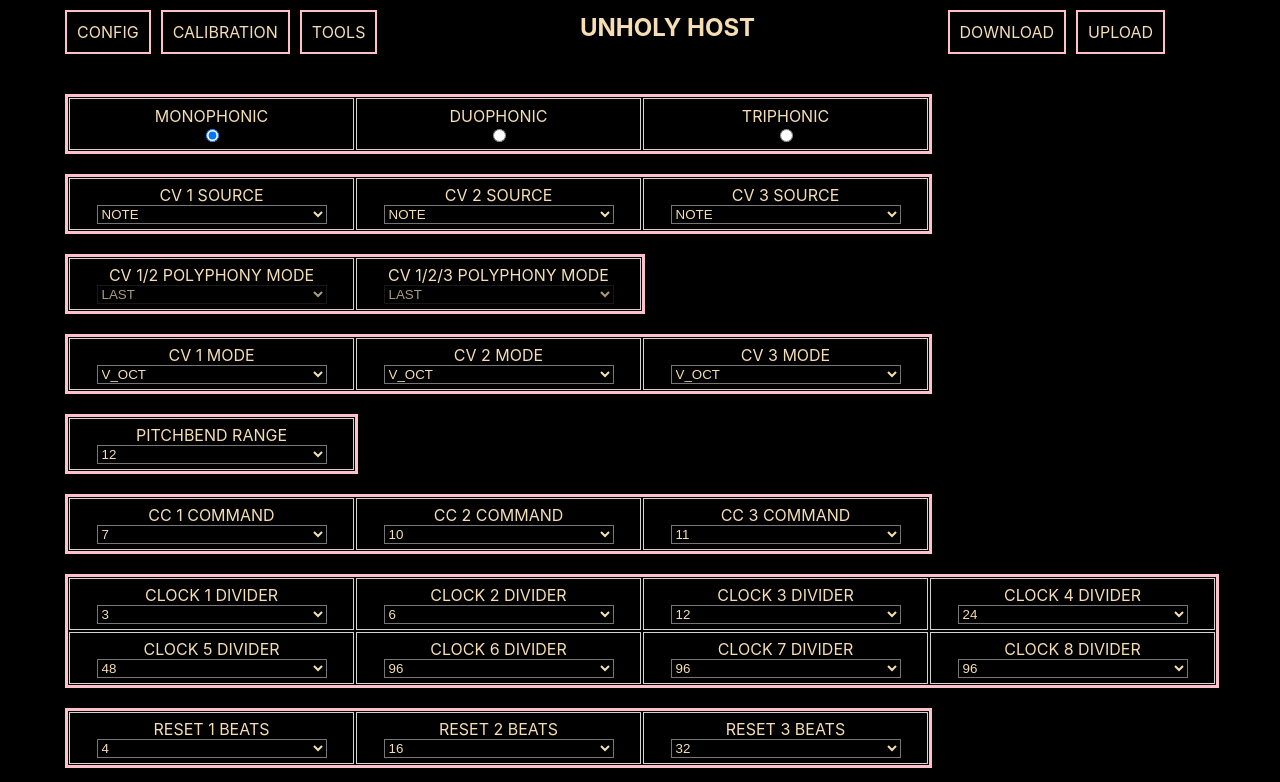
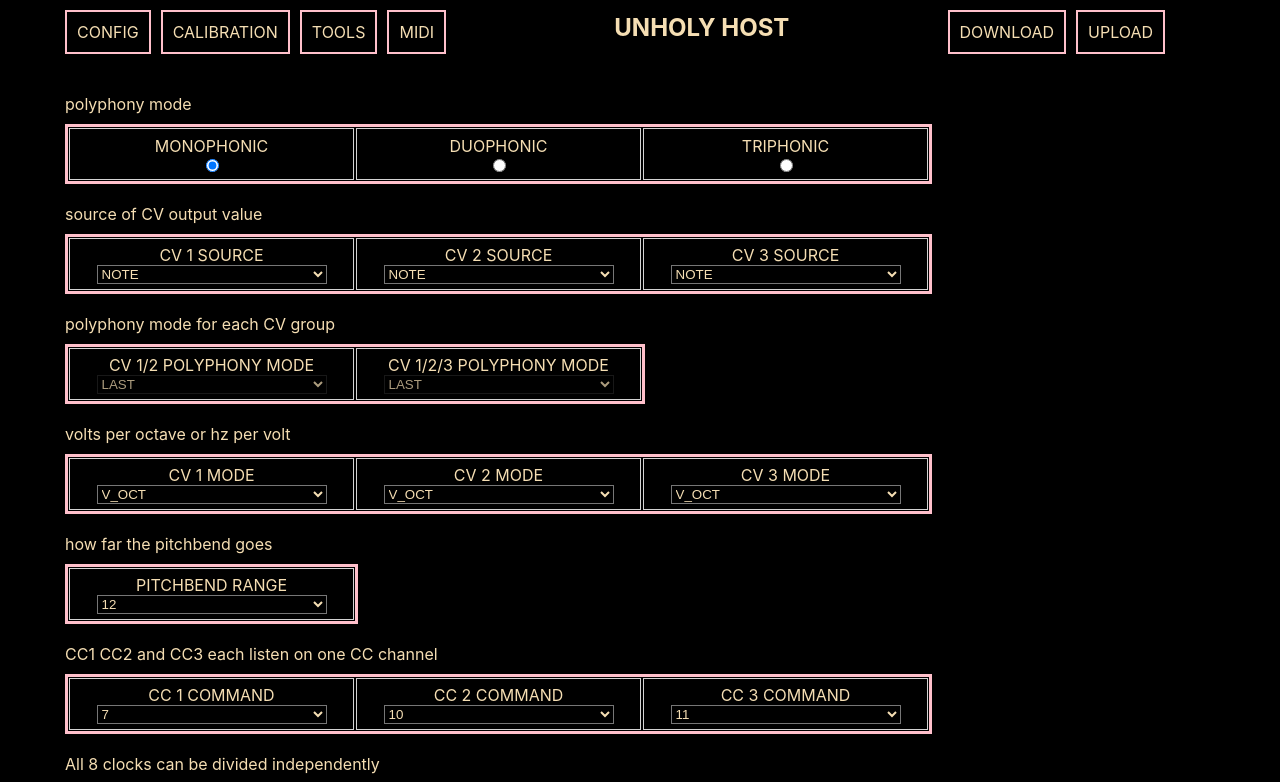
Before and after one commit to marchingband/Unholy_Host_Webapp, a React (Create React App) app: page / in a window 1280 px wide. Shown: the top 782 px of the page. Built offline with nearby package versions, Linux system fonts and the light colour scheme; the HTML template or start-up script is replaced by a standard one.

Commit message:
add midi page, add titles

```diff
--- a/src/App.css
+++ b/src/App.css
@@ -208,6 +208,10 @@
     margin-inline: auto;
 }
 
+.title {
+    margin-top: 10px;
+}
+
 .keyboard {
     border: 10px solid pink;
     display: flex;
--- a/src/App.js
+++ b/src/App.js
@@ -38,9 +38,15 @@ function App() {
         </span>
         <span
           className='button'
+          onClick={()=>setPage("tools")}
+        >
+          TOOLS
+        </span>
+        <span
+          className='button'
           onClick={()=>setPage("midi")}
         >
-          TOOLS
+          MIDI
         </span>
         <h2>
           UNHOLY HOST
@@ -60,6 +66,9 @@ function App() {
         </span>
       </span>
         <div className={"App" + (page != "home" ? " visually-hidden" : "")}>
+          <div className='title'>
+            polyphony mode
+          </div>
           <div className='select-group group'>
             {
               polyhponyModes.map((mode,i)=>
@@ -74,6 +83,9 @@ function App() {
                 </label>
               )
             }
+          </div>
+          <div className='title'>
+            source of CV output value
           </div>
           <div className="select-group group">
             {
@@ -101,6 +113,9 @@ function App() {
               )
             }
           </div>
+          <div className='title'>
+            polyphony mode for each CV group
+          </div>
           <div className="select-group group">
             {
               [
@@ -125,6 +140,9 @@ function App() {
                 </label>
               )
             }
+          </div>
+          <div className='title'>
+            volts per octave or hz per volt
           </div>
           <div className="select-group group">
             {
@@ -151,6 +169,9 @@ function App() {
               )
             }
           </div>
+          <div className='title'>
+            how far the pitchbend goes
+          </div>
           <div className="select-group group">
               <label>
                 PITCHBEND RANGE
@@ -167,6 +188,9 @@ function App() {
                   }
                 </select>
               </label>
+          </div>
+          <div className='title'>
+            CC1 CC2 and CC3 each listen on one CC channel
           </div>
           <div className="select-group group">
             {
@@ -192,6 +216,9 @@ function App() {
                 </label>
               )
             }
+          </div>
+          <div className='title'>
+            All 8 clocks can be divided independently
           </div>
           <div className="group">
             <div className="select-group">
@@ -247,6 +274,9 @@ function App() {
               }
             </div>
           </div>
+          <div className='title'>
+            In transport mode, gates can send a trigger every x beats
+          </div>
           <div className="select-group group">
             {
               [
@@ -271,6 +301,9 @@ function App() {
                 </label>
               )
             }
+          </div>
+          <div className='title'>
+            What controls each gate
           </div>
           <div className="group">
             <div className="select-group">
@@ -478,7 +511,7 @@ function App() {
             )
           }
         </div>
-        <div className={"App" + (page != "midi" ? " visually-hidden" : "")}>
+        <div className={"App" + (page != "tools" ? " visually-hidden" : "")}>
           <div className='metronome'>
             <h2>
               METRONOME and KEYPAD
@@ -526,6 +559,45 @@ function App() {
             }
           </div>
         </div>
+        <div className={"App" + (page != "midi" ? " visually-hidden" : "")}>
+          <div className="select-group group">
+            <label>
+              MIDI CHANNEL
+              <select
+                value={config.midiChannel}
+                onChange={e=>config.setMidiChannel(e.target.value)}
+              >
+                {
+                  [0,1,2,3,4,5,6,7,8,9,10,11,12,13,14,15,16].map((chan, i)=>
+                    <option value={chan} key={i}>
+                      {chan == 0 ? "omni" : chan}
+                    </option>
+                  )
+                }
+              </select>
+            </label>
+            <label>
+              MERGE/ROUTE MIDI
+              <select
+                value={config.mergeMidi}
+                onChange={e=>config.setMergeMidi(e.target.value)}
+              >
+                <option value={0}>
+                  NONE
+                </option>
+                <option value={1}>
+                  USB TO MIDI OUT
+                </option>
+                <option value={2}>
+                  MIDI IN AND USB TO MIDI OUT
+                </option>
+                <option value={3}>
+                  MIDI IN TO MIDI OUT
+                </option>
+              </select>
+            </label>
+          </div>
+        </div>
     </div>
 
   );
--- a/src/modules/midi.js
+++ b/src/modules/midi.js
@@ -223,8 +223,11 @@ export const useConfig = () => {
     const [CAL_3_5, setCAL_3_5] = useState(4.074)
     const [CAL_3_6, setCAL_3_6] = useState(5.148)
 
+    const [midiChannel, setMidiChannel] = useState(0)
+    const [mergeMidi, setMergeMidi] = useState(false)
 
     const state = {
+
         POLYPHONY_MODE,
         CV_1_SOURCE,
         CV_2_SOURCE,
@@ -273,6 +276,8 @@ export const useConfig = () => {
         GATE_8_SOURCE,
         GATE_8_NOTE,
         GATE_8_INVERT,
+        midiChannel,
+        mergeMidi,
         calibrating,
         calibrationPitch,
         showModal,
@@ -346,6 +351,8 @@ export const useConfig = () => {
         setGATE_8_SOURCE,
         setGATE_8_NOTE,
         setGATE_8_INVERT,
+        setMidiChannel,
+        setMergeMidi,
         setCalibrating,
         setCalibrationPitch,
         setShowModal,
```
